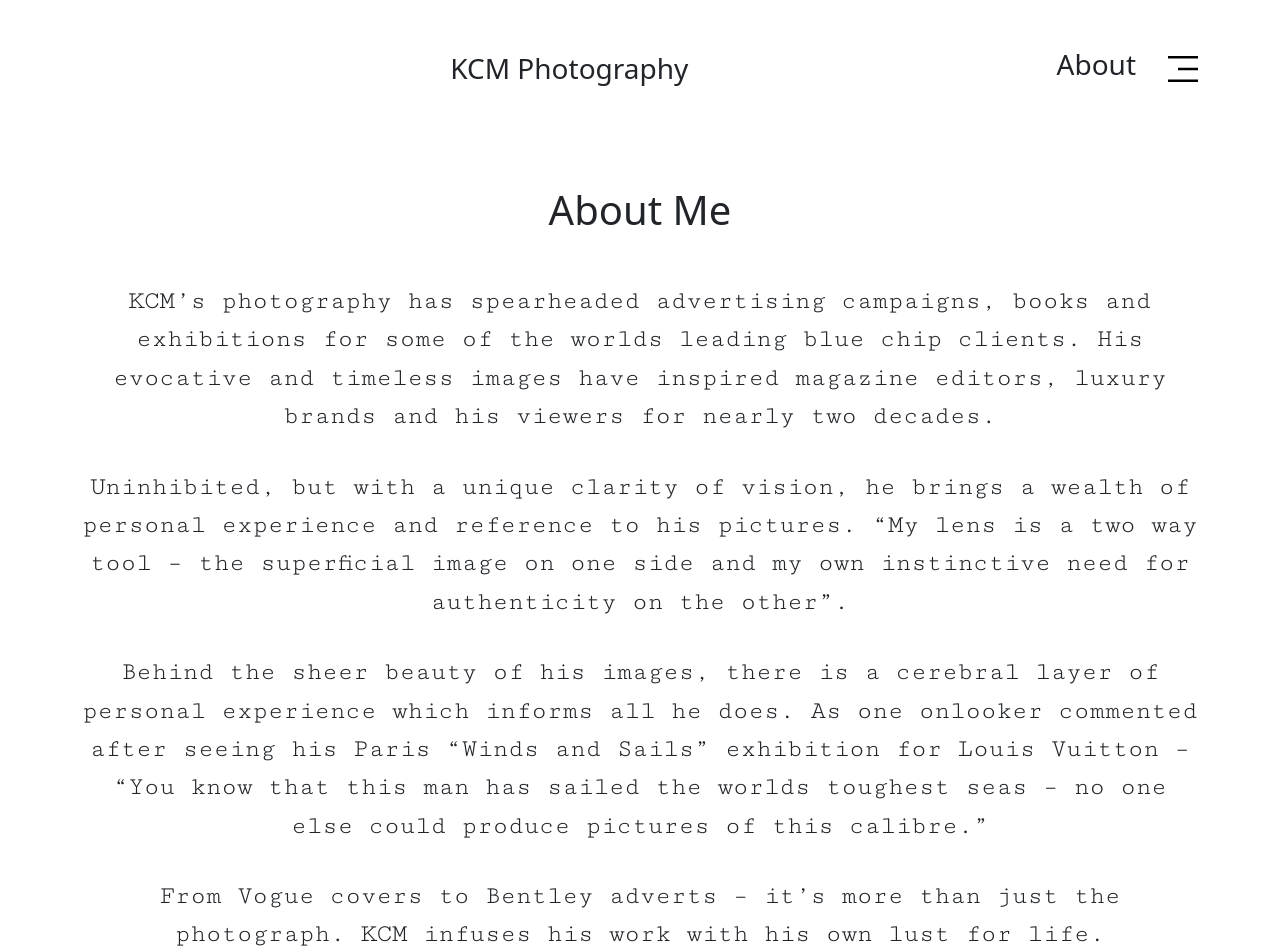
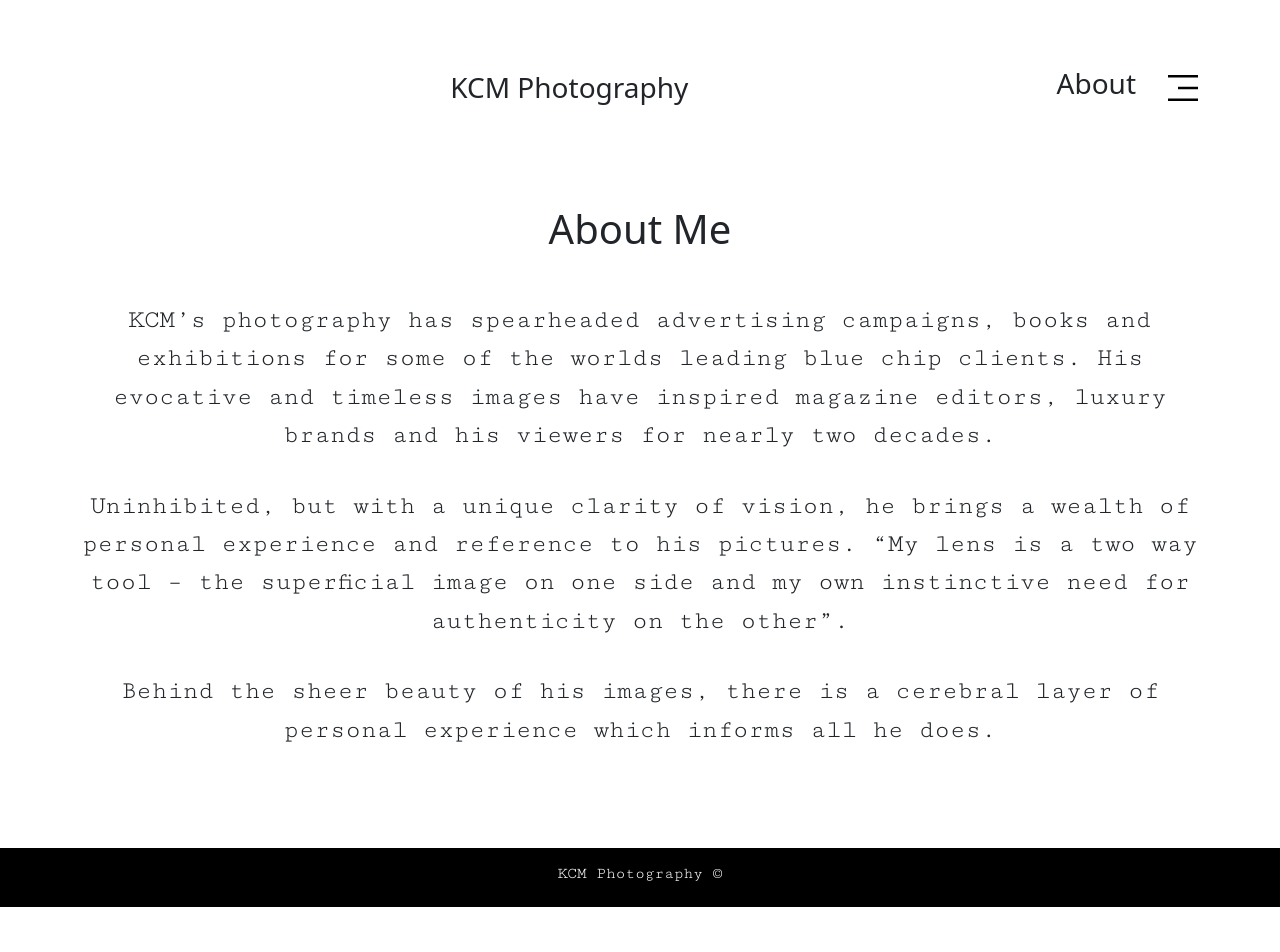
Before and after one commit to lpattis1/react-photographysite, a React (Create React App) app: page /about in a window 1280 px wide. Shown: the top 952 px of the page. After the commit the page ends 907 px from the top, so only its background shows below. Built offline with nearby package versions, Linux system fonts and the light colour scheme.

Commit message:
Fixed styling errors.

```diff
--- a/src/components/About.jsx
+++ b/src/components/About.jsx
@@ -63,15 +63,7 @@ const About = () => {
                 </p>
                 <p className="about-kcm-three about-kcm">
                   Behind the sheer beauty of his images, there is a cerebral
-                  layer of personal experience which informs all he does. As one
-                  onlooker commented after seeing his Paris “Winds and Sails”
-                  exhibition for Louis Vuitton – “You know that this man has
-                  sailed the worlds toughest seas – no one else could produce
-                  pictures of this calibre.”
-                </p>
-                <p className="about-kcm-four about-kcm">
-                  From Vogue covers to Bentley adverts – it’s more than just the
-                  photograph. KCM infuses his work with his own lust for life.
+                  layer of personal experience which informs all he does.
                 </p>
               </Fade>
             </div>
--- a/src/components/Home.jsx
+++ b/src/components/Home.jsx
@@ -45,6 +45,7 @@ const Home = () => {
         style={{
           backgroundImage: `url(${bg})`,
           backgroundPosition: "center",
+          backgroundSize: "cover",
           backgroundRepeat: "no-repeat",
           overflow: "hidden",
         }}
--- a/src/index.css
+++ b/src/index.css
@@ -356,6 +356,7 @@
 
 #about {
   position: relative !important;
+  height: 100vh;
 }
 
 #about .nav-bars {
@@ -409,6 +410,7 @@
 
 #contact {
   position: relative !important;
+  height: 100vh;
 }
 
 #contact .nav-bars {
```
